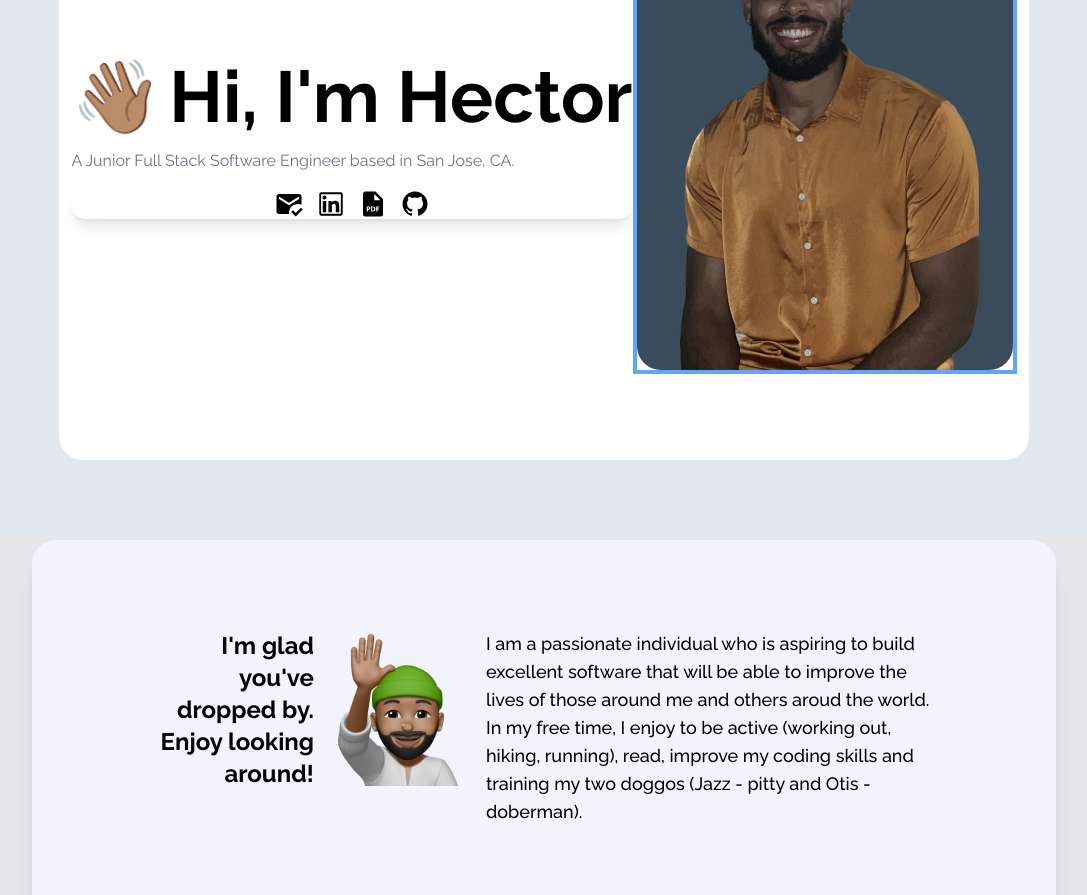
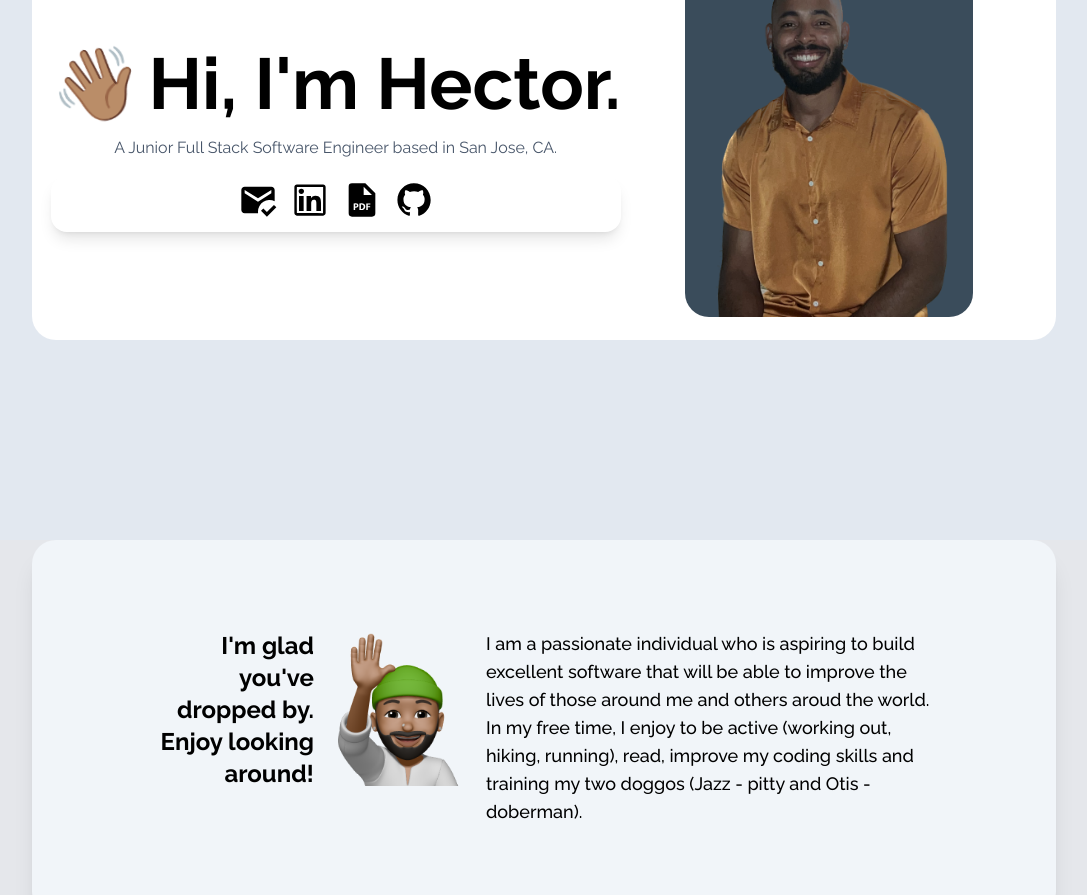
Before and after one commit to HectorDevelops/rosariohector, a React (Create React App) app: page / in a window 1280 px wide. Shown: the part 260-1155 px from the top of the page, without its empty margins (96-1183 px from the left). Built offline with nearby package versions, Linux system fonts and the light colour scheme.

Commit message:
Updating UI design for darkmode accessibility feature.

```diff
--- a/src/components/About.jsx
+++ b/src/components/About.jsx
@@ -3,11 +3,8 @@ import hectorMemoji from "../assets/hectorMemoji.png";
 
 const About = () => {
   return (
-    <div
-      name="about"
-      className="w-full bg-gray-200 text-white h-[400px] flex-wrap "
-    >
-      <div className="max-w-screen-lg p-1 mx-auto w-full  shadow-xl rounded-3xl bg-slate-100">
+    <div name="about" className="w-full bg-gray-200 text-white flex-wrap ">
+      <div className="max-w-screen-lg p-1 mx-auto w-full  shadow-xl rounded-3xl bg-slate-100 ">
         <div className="">
           <div className="flex flex-wrap h-80 mt-6 place-content-center  text-black">
             <div className="pr-2">
--- a/src/components/Home.jsx
+++ b/src/components/Home.jsx
@@ -12,55 +12,57 @@ const Home = () => {
       name="home"
       className=" w-full h-screen bg-slate-200 flex items-center "
     >
-      <div className="max-w-screen-lg mx-auto flex flex-col items-center justify-center h-4/5 px-3 md:flex-row bg-white rounded-3xl ">
-        <div className="flex flex-col justify-center ">
-          <h2 className="text-4xl sm:text-7xl font-bold text-black ">
-            <span className="wave mr-2">👋🏽</span>Hi, I'm Hector
+      <div className="max-w-screen-lg p-1 mx-auto w-full flex flex-col items-center justify-center h-3/6 px-3 md:flex-row bg-white rounded-3xl">
+        <div className="flex flex-col justify-center  min-w-min ">
+          <div className="">
+            <h2 className="text-5xl sm:text-7xl font-bold text-black ">
+              <span className="wave mr-2">👋🏽</span>Hi, I'm Hector.
             </h2>
-          <p className="text-gray-500 py-4 max-w-md ">
+            <p className="text-slate-600 py-4 max-w-xl text-center">
               A Junior Full Stack Software Engineer based in San Jose, CA.
             </p>
-          <div className="">
-            <div className=" text-black flex justify-center gap-3 shadow-lg rounded-2xl">
+            <div className="max-w-full ">
+              <div className=" text-black flex justify-center content-center gap-3 shadow-lg rounded-2xl h-14">
                 <a
                   href="mailto:HectorDevelops@gmail.com"
-                className="hover:scale-125 hover:text-green-600"
+                  className="hover:scale-125 hover:text-green-600 mt-1 "
                 >
-                <MdMarkEmailRead size={30} />
+                  <MdMarkEmailRead size={40} />
                 </a>
                 <a
                   href="https://www.linkedin.com/in/hrosario1/"
                   target="_blank"
                   rel="noreferrer"
-                className="hover:scale-125 hover:text-green-600"
+                  className="hover:scale-125 hover:text-green-600 mt-1"
                 >
-                <AiOutlineLinkedin size={30} />
+                  <AiOutlineLinkedin size={40} />
                 </a>
                 <a
                   href="https://drive.google.com/file/d/15Ue6ESd0nSuniEOQxEEEUL4P3xKvhDnU/view?usp=share_link"
                   target="_blank"
                   rel="noreferrer"
-                className="hover:scale-125 hover:text-green-600"
+                  className="hover:scale-125 hover:text-green-600 mt-1"
                 >
-                <BiSolidFilePdf size={30} />
+                  <BiSolidFilePdf size={40} />
                 </a>
                 <a
                   href="https://github.com/HectorDevelops"
                   target="_blank"
                   rel="noreferrer"
-                className="hover:scale-125 hover:text-green-600"
+                  className="hover:scale-125 hover:text-green-600 mt-1"
                 >
-                <BiLogoGithub size={30} />
+                  <BiLogoGithub size={40} />
                 </a>
               </div>
             </div>
           </div>
-        <div className="border-4 border-blue-400 flex justify-center items-center w-96">
+        </div>
+        <div className=" flex justify-center items-center w-5/12">
           <div className="aspect-w-2 aspect-h-3 ">
             <img
               src={HeroImage}
               alt="personal-img"
-              className="object-cover rounded-3xl w-64 sm:w-72 md:w-96"
+              className="object-cover rounded-3xl w-64 sm:w-72 md:w-86"
             />
           </div>
         </div>
--- a/src/components/Portfolio.jsx
+++ b/src/components/Portfolio.jsx
@@ -62,7 +62,7 @@ const Portfolio = () => {
   return (
     <div
       name="portfolio"
-      className=" bg-gray-200 text-white h-[900px] border border-gray-200 "
+      className=" bg-gray-200 text-white max-h-max border border-red-700 "
     >
       <div className="max-w-screen-lg p-4 mx-auto flex flex-col justify-center w-full pb-40 h-[700px] border border-white-500 mt-32 rounded-3xl shadow-xl bg-slate-100">
         <div className="pb-3 py-44 text-black">
--- a/src/components/Skills.jsx
+++ b/src/components/Skills.jsx
@@ -95,7 +95,7 @@ const Skills = () => {
   ];
 
   return (
-    <div className="bg-gray-200  text-white flex flex-wrap h-full">
+    <div className="bg-gray-200  text-white flex flex-wrap ">
       <div className="max-w-screen-lg mx-auto p-4 flex flex-col flex-wrapjustify-center w-full text-black shadow-lg rounded-2xl mb-20 bg-slate-100">
         <div className="">
           <h2 className="text-4xl font-bold border-b-4 border-gray-500 inline">
```
Lines whose indentation alone changed are shown as unchanged.
